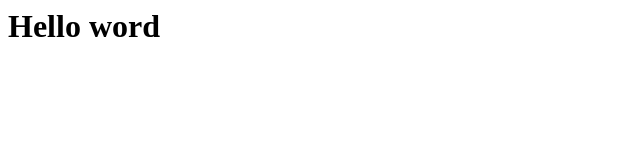
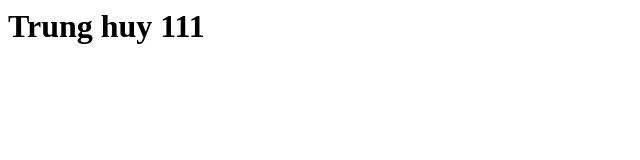
Before and after one commit to trunghuy021100/git-demo, a plain HTML site: page index.html in a window 1280 px wide. Shown: the whole page, without its empty margins (0-640 px from the left). Drawn offline with Linux system fonts and the light colour scheme.

Commit message:
add index.html

```diff
--- a/index.html
+++ b/index.html
@@ -1,12 +1 @@
-<html lang="en">
-<head>
-    <meta charset="UTF-8">
-    <meta http-equiv="X-UA-Compatible" content="IE=edge">
-    <meta name="viewport" content="width=device-width, initial-scale=1.0">
-    <title>Document</title>
-</head>
-<body>
-
-    <h1>Hello word</h1>
-</body>
-</html>
+<h1>Trung huy 111</h1>
```
Also changed, not shown: about.html (deleted, +0 -11 lines).
